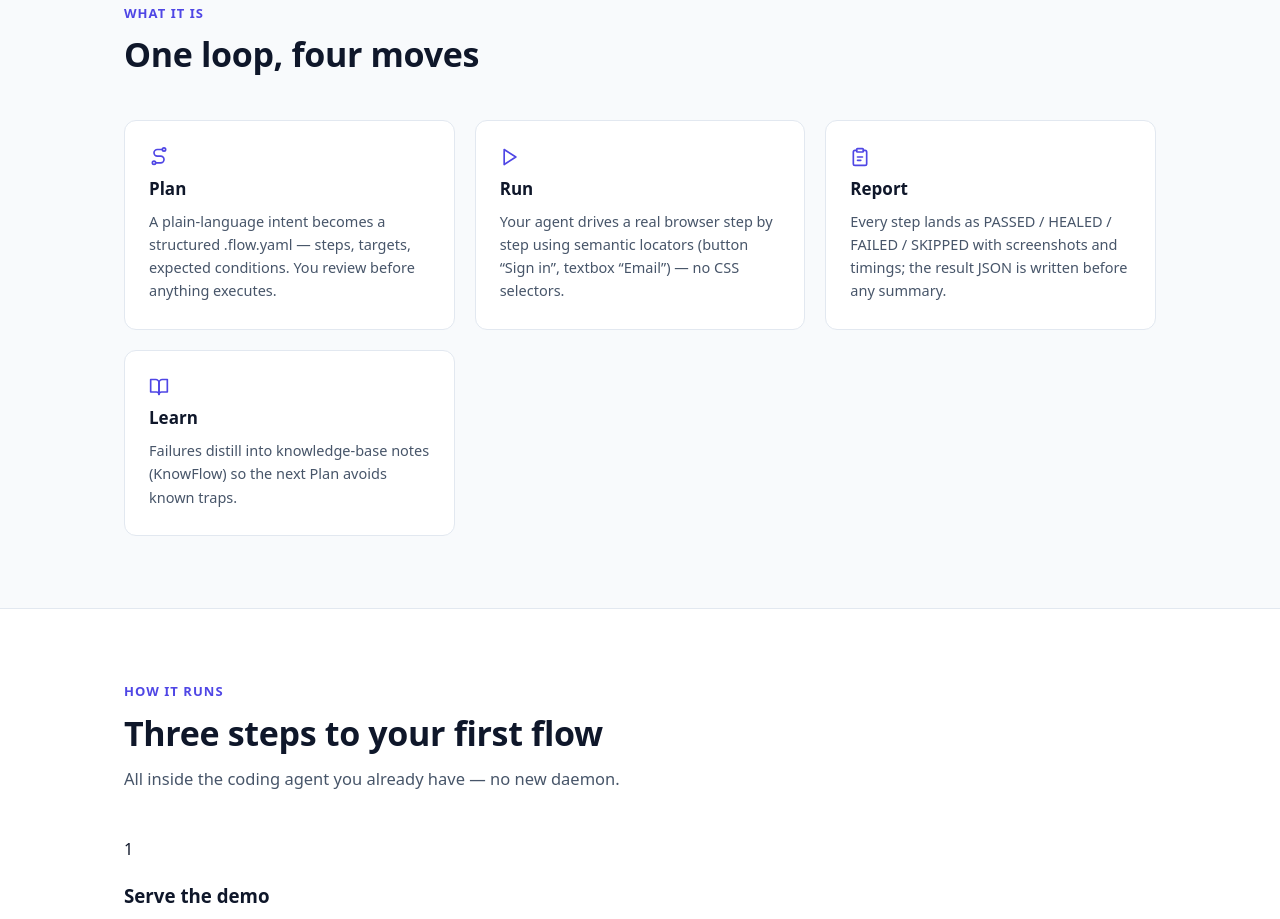
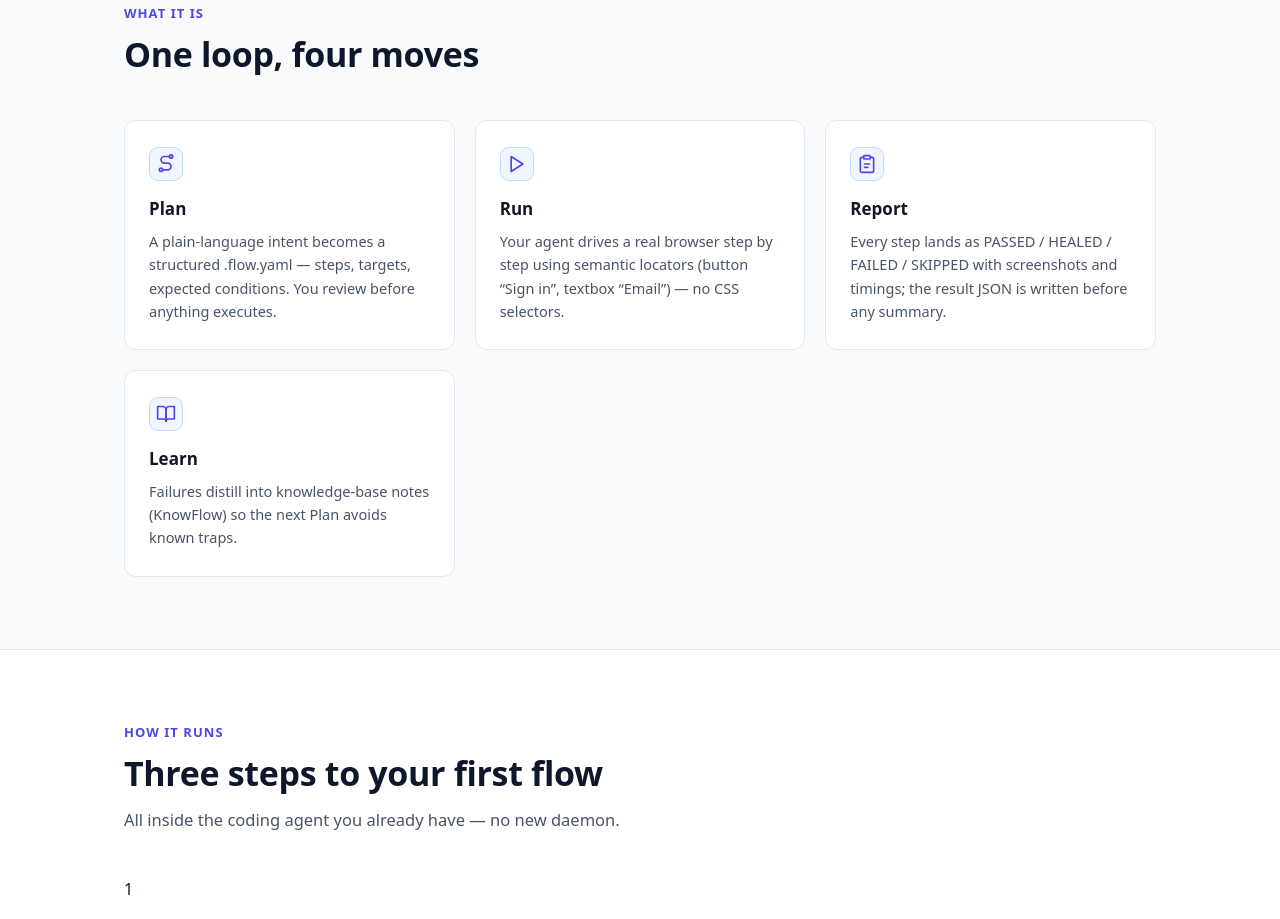
Before and after one commit to jerryjiao/flowtest, an Astro site in the folder site/: page / in a window 1280 px wide. Shown: the part 1966-2885 px from the top of the page. Built offline with nearby package versions, Linux system fonts and the light colour scheme; Astro itself is replaced by a stand-in of ours.

Commit message:
fix(site): pillar icons get the icon chip — unscope .feature-icon base rule
The chip style was scoped '.feature .feature-icon'; pillar cards are
.pillar, so their icons rendered without the light-blue chip the
features section shows. Unscope the base rule; .pillar .feature-icon
keeps its margin override.

```diff
--- a/site/src/styles/landing.css
+++ b/site/src/styles/landing.css
@@ -374,7 +374,7 @@ a:hover { text-decoration: underline; }
 .feature h3 { margin: 0 0 8px; font-size: 16px; }
 .feature p { margin: 0; color: #475569; font-size: 14px; }
 
-.feature .feature-icon {
+.feature-icon {
   display: inline-flex;
   width: 34px;
   height: 34px;
```
